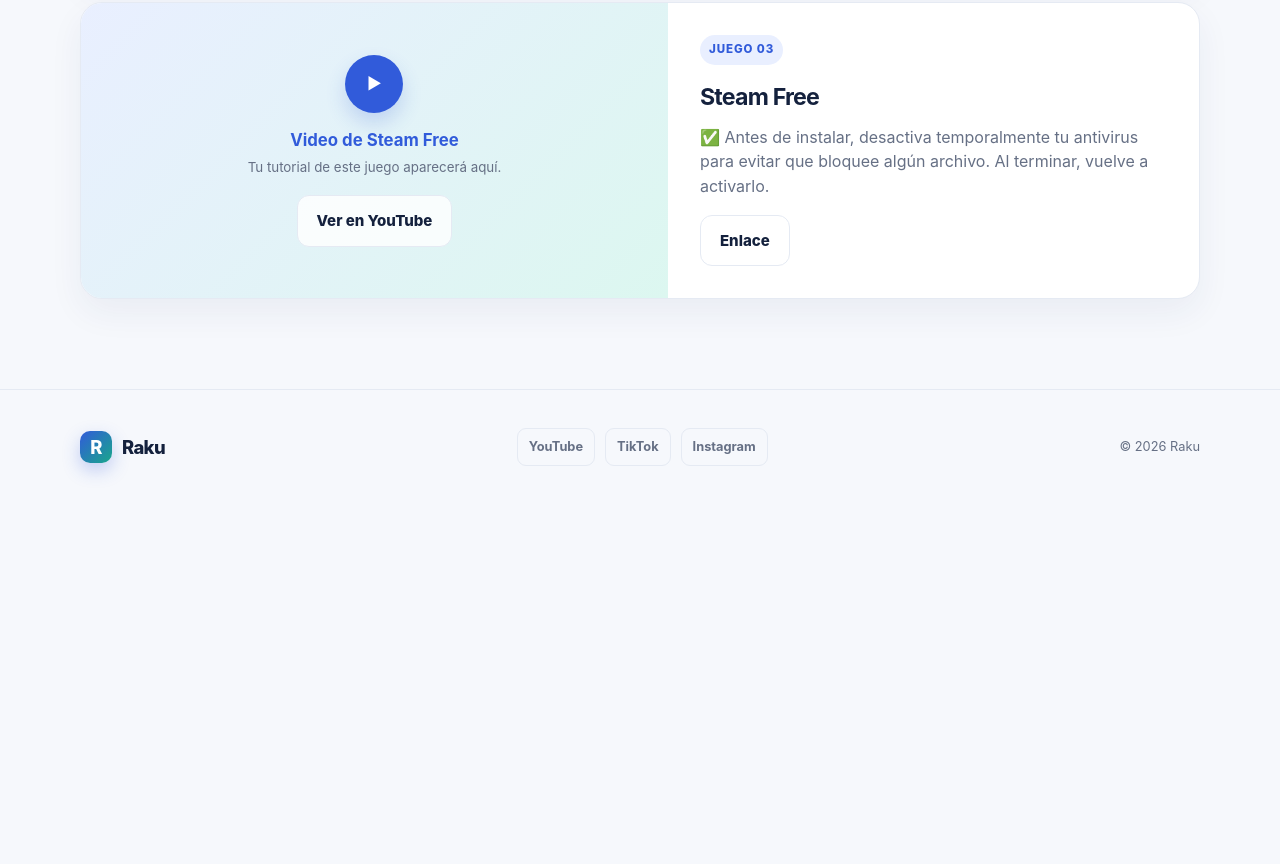
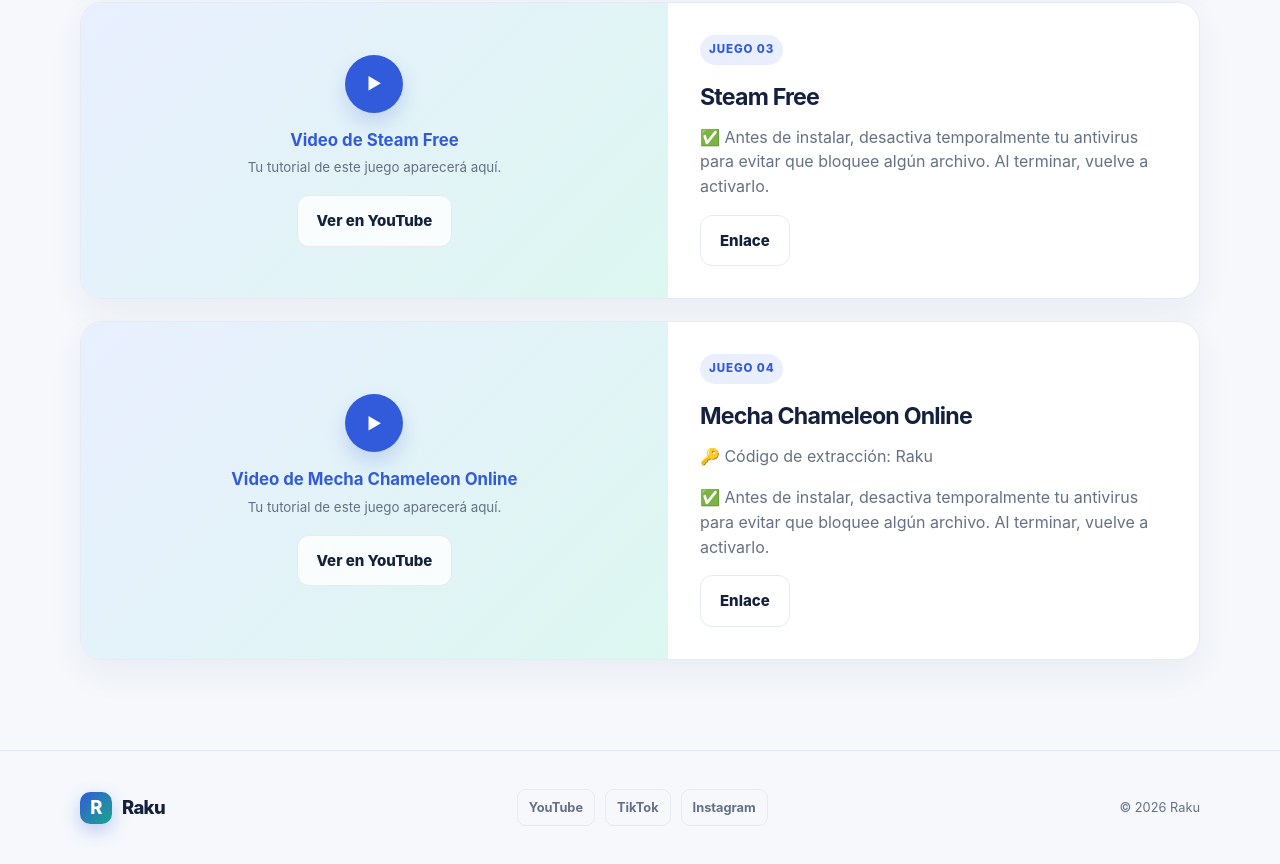
Before and after one commit to Rakuwin27/Raku, a plain HTML site: page index.html in a window 1280 px wide. Shown: the part 2554-3418 px from the top of the page. Before the commit the page ends 3058 px from the top, so only its background shows below. Drawn offline with Linux system fonts and the light colour scheme.

Commit message:
Update index.html

```diff
--- a/index.html
+++ b/index.html
@@ -258,7 +258,8 @@
               <div class="game-resource">
                 <span class="game-tag">JUEGO 01</span>
                 <h3>FC 26</h3>
-              <p>🔑 Código de extracción: Raku<p>✅ Antes de instalar, desactiva temporalmente tu antivirus para evitar que bloquee algún archivo. Al terminar, vuelve a activarlo.</p>
+                <p>🔑 Código de extracción: Raku</p>
+                <p>✅ Antes de instalar, desactiva temporalmente tu antivirus para evitar que bloquee algún archivo. Al terminar, vuelve a activarlo.</p>
                 <a class="button button-secondary" href="https://drive.google.com/file/d/1OLFiVjwY0acyVw5bfuL671krmSvqjEOw">Enlace</a>
               </div>
             </article>
@@ -274,7 +275,8 @@
               <div class="game-resource">
                 <span class="game-tag">JUEGO 02</span>
                 <h3>GTA V</h3>
-              <p>🔑 Código de extracción: Raku<p>✅ Antes de instalar, desactiva temporalmente tu antivirus para evitar que bloquee algún archivo. Al terminar, vuelve a activarlo.</p>
+                <p>🔑 Código de extracción: Raku</p>
+                <p>✅ Antes de instalar, desactiva temporalmente tu antivirus para evitar que bloquee algún archivo. Al terminar, vuelve a activarlo.</p>
                 <a class="button button-secondary" href="https://drive.google.com/file/d/1Y9s071yj88LwtKyHvDlH-G_QkJd9kYRR">Enlace</a>
               </div>
             </article>
@@ -292,6 +294,23 @@
                 <h3>Steam Free</h3>
                 <p>✅ Antes de instalar, desactiva temporalmente tu antivirus para evitar que bloquee algún archivo. Al terminar, vuelve a activarlo.</p>
                 <a class="button button-secondary" href="https://lua.tools/app">Enlace</a>
+              </div>
+            </article>
+            <article class="resource-card">
+              <div class="game-video">
+                <div>
+                  <div class="play">▶</div>
+                  <strong>Video de Mecha Chameleon Online</strong>
+                  <small>Tu tutorial de este juego aparecerá aquí.</small>
+                  <a class="button button-secondary" href="https://www.youtube.com/@Rakuwin27" target="_blank" rel="noreferrer">Ver en YouTube</a>
+                </div>
+              </div>
+              <div class="game-resource">
+                <span class="game-tag">JUEGO 04</span>
+                <h3>Mecha Chameleon Online</h3>
+                <p>🔑 Código de extracción: Raku</p>
+                <p>✅ Antes de instalar, desactiva temporalmente tu antivirus para evitar que bloquee algún archivo. Al terminar, vuelve a activarlo.</p>
+                <a class="button button-secondary" href="https://drive.google.com/file/d/1qGp3LW7PczwyLN7jelmuLbA9Zsb__iML">Enlace</a>
               </div>
             </article>
           </div>
```
Lines whose indentation alone changed are shown as unchanged.
